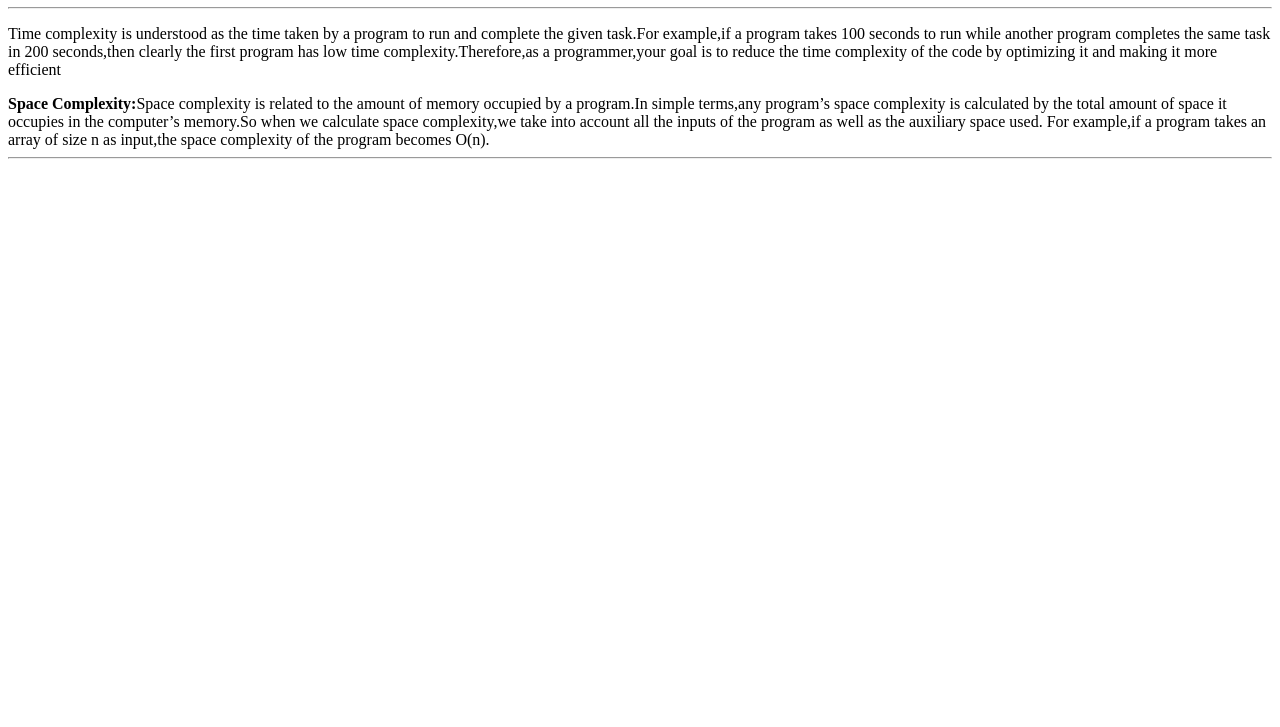
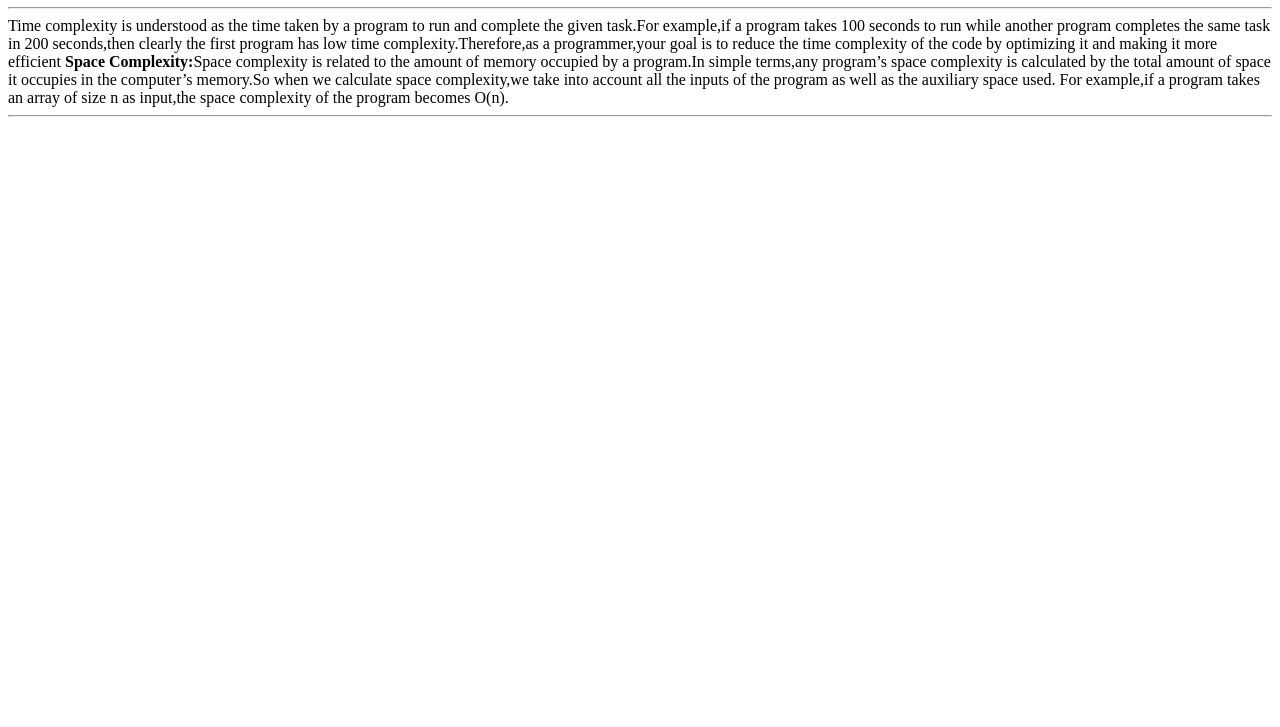
Before and after one commit to acciojob/time-and-space-complexity-raabin10, a website: page main.html in a window 1280 px wide. Shown: the part 73-800 px from the top of the page. Drawn offline with Linux system fonts and the light colour scheme.

Commit message:
created a submission

```diff
--- a/main.html
+++ b/main.html
@@ -12,7 +12,7 @@
 </script>
 	<h1>Time and Space Complexity</h1>
 	<hr>
-	<p>Time complexity is understood as the time taken by a program to run and complete the given task.For example,if a program takes 100 seconds to run while another program completes the same task in 200 seconds,then clearly the first program has low time complexity.Therefore,as a programmer,your goal is to reduce the time complexity of the code by optimizing it and making it more efficient</p>
+	<span>Time complexity is understood as the time taken by a program to run and complete the given task.For example,if a program takes 100 seconds to run while another program completes the same task in 200 seconds,then clearly the first program has low time complexity.Therefore,as a programmer,your goal is to reduce the time complexity of the code by optimizing it and making it more efficient</spanp>
 	<span><b>Space Complexity:</b>Space complexity is related to the amount of memory occupied by a program.In simple terms,any program’s space complexity is calculated by the total amount of space it occupies in the computer’s memory.So when we calculate space complexity,we take into account all the inputs of the program as well as the auxiliary space used. For example,if a program takes an array of size n as input,the space complexity of the program becomes O(n).</spanp>
 <hr>
 </body>
```
